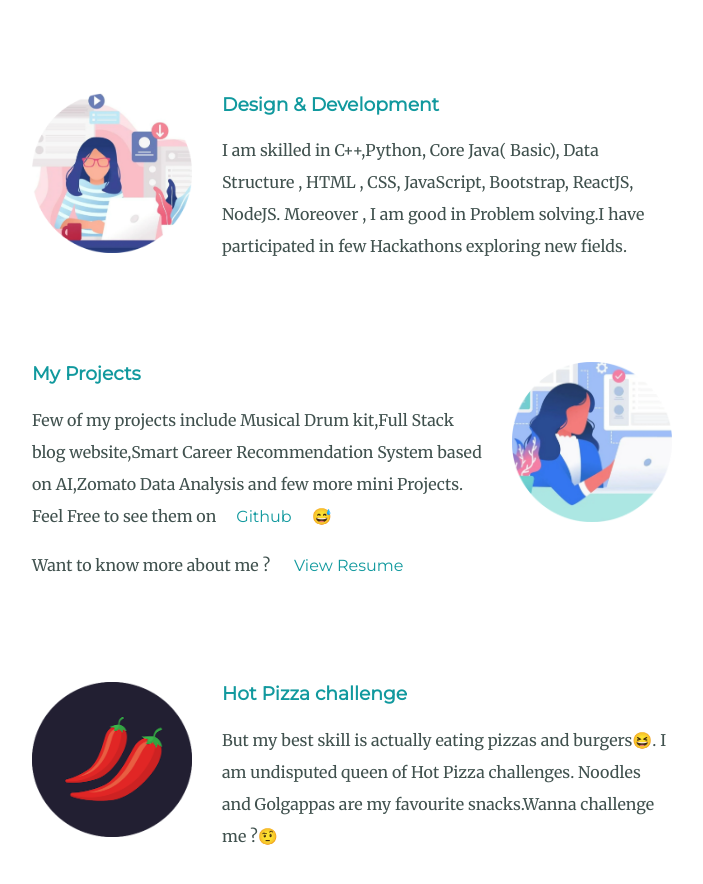
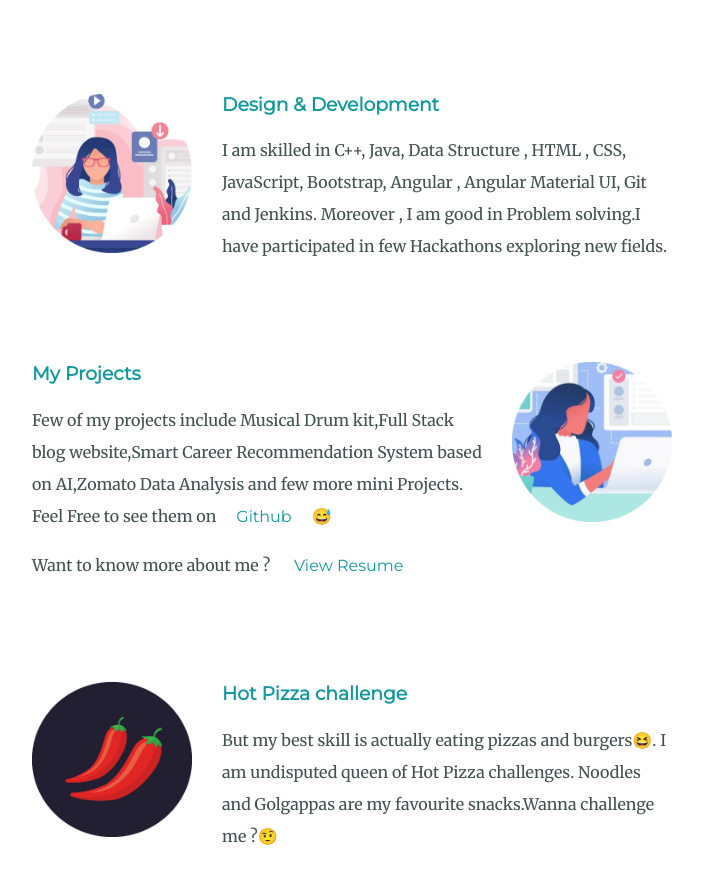
Before and after one commit to ShaluRajput9951/ShaluRajput9951.github.io, a plain HTML site: page index.html in a window 1280 px wide. Shown: the part 2040-2924 px from the top of the page, without its empty margins (288-991 px from the left). Drawn offline with Linux system fonts and the light colour scheme.

Commit message:
Update index.html

```diff
--- a/index.html
+++ b/index.html
@@ -45,7 +45,7 @@
         <img class="code-img" src="images\Code1.png" alt="code-img">
 
         <h3>Design & Development</h3>
-        <p> I am skilled in C++,Python, Core Java( Basic), Data Structure , HTML , CSS, JavaScript, Bootstrap, ReactJS, NodeJS. Moreover , I am good in Problem solving.I have participated in few Hackathons exploring new fields.
+        <p> I am skilled in C++, Java, Data Structure , HTML , CSS, JavaScript, Bootstrap,  Angular , Angular Material UI, Git and Jenkins. Moreover , I am good in Problem solving.I have participated in few Hackathons exploring new fields.
          </p>
 
       </div>
```
